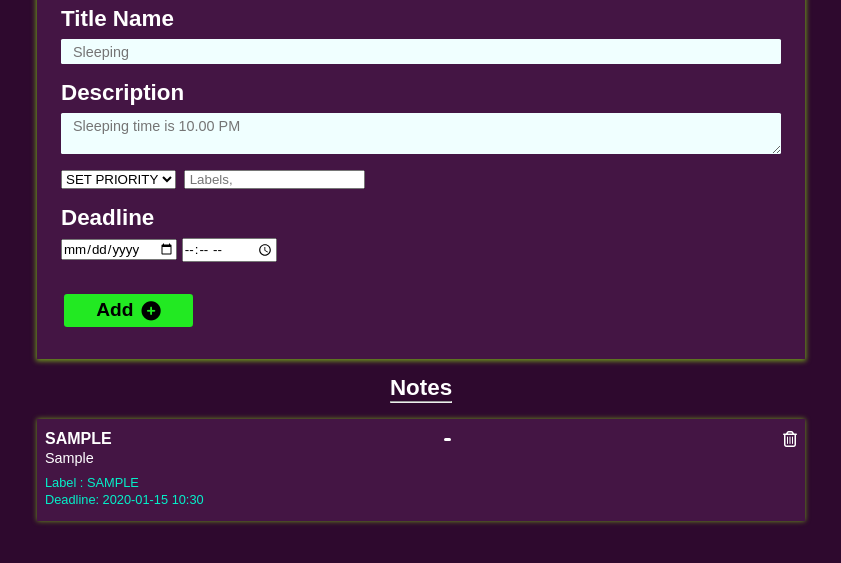
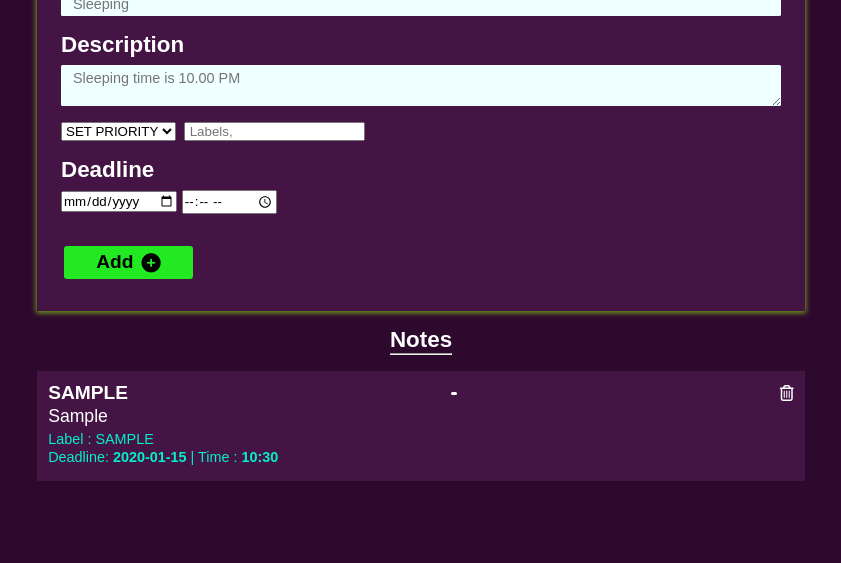
Before and after one commit to LokeshwarPrasad3/OCTANET_SEPTEMBER, a plain HTML site: page TASK2 - Todo List/index.html in a window 1280 px wide. Both pictures are taken after typing "Sample", "Sample", "Sample", "2020-01-15", "10:30" into the empty fields and a click on the button "Add". Shown: the part 173-736 px from the top of the page, without its empty margins (219-1060 px from the left). Drawn offline with Linux system fonts and the light colour scheme; a web font is replaced by a local one.

Commit message:
fix- some css alignment

```diff
--- a/TASK2 - Todo List/script.js
+++ b/TASK2 - Todo List/script.js
@@ -41,7 +41,9 @@ function showTodoList() {
                     </div>
                         <p class="show_description">${element.description}</p>
                         <p class="show_deadline">Label : <span>${element.label.toString().toUpperCase() }</span></p>
-                        <p class="show_deadline">Deadline: ${element.date} ${element.time}</p>
+                        <p class="show_deadline">
+                        Deadline:
+                        <span class="bold">${element.date}</span> | Time :  <span class="bold">${element.time}</span></p>
                 </div>
                 `;
 
--- a/TASK2 - Todo List/style.css
+++ b/TASK2 - Todo List/style.css
@@ -13,7 +13,7 @@ body {
 }
 /* container which contain all contents */
 .main_container {
-  margin: 5rem 0;
+  margin: 2rem 0;
   display: flex;
   flex-direction: column;
   justify-content: center;
@@ -31,7 +31,7 @@ body {
   background-color: rgb(68, 21, 68);
   width: 50%;
   margin: auto;
-  padding: 2rem 1.5rem;
+  padding: 1rem 1.5rem;
   box-shadow: 0 1px 5px 1px rgb(112, 156, 29);
   gap: 1.5rem;
 }
@@ -66,6 +66,9 @@ textarea:focus {
   background-color: azure;
   border-radius: 0.1rem;
   width: 100%;
+}
+.bold {
+  font-weight: bold;
 }
 /* input textarea which get description */
 #input_description {
@@ -122,21 +125,23 @@ textarea:focus {
   gap: 1.2rem;
   width: 50%;
   margin: auto;
+
+  max-height: 240px;
+  overflow: auto;
 }
 /* each cards designs */
 .cards {
   width: 100%;
-   max-height: 6.4rem;
-   height: 6.4rem;
+  max-height: 6.9rem;
+  height: 6.9rem;
   font-family: "signika negative", sans-serif;
-   padding: 0.7rem 0.5rem;
+  padding: 0.7rem;
   overflow-y: auto;
   box-shadow: 0 0 5px rgb(112, 156, 29);
   display: flex;
   flex-direction: column;
   gap: 0.1rem;
   background-color: rgb(68, 21, 68);
-
 }
 /* contains title and operations delete edits container */
 .title_operations {
@@ -171,20 +176,20 @@ textarea:focus {
 }
 /* showing cards */
 .show_title {
-  font-size: 1rem;
+  font-size: 1.2rem;
   font-weight: 600;
 }
 /* showing description */
 .show_description {
-  font-size: 0.9rem;
+  font-size: 1.1rem;
 }
 .show_deadline {
   position: relative;
-  top: 0.5rem;
-  font-size: 0.8rem;
+  top: 0.2rem;
+  font-size: 0.9rem;
   color: rgb(5, 240, 201);
 }
-.show_priority{
+.show_priority {
   background-color: white;
   color: red;
   font-size: 0.7rem;
@@ -197,7 +202,7 @@ textarea:focus {
   display: flex;
   gap: 0.5rem;
 }
-#labels{
+#labels {
   padding: 1px 0.3rem;
   border: none;
   border-radius: 0.1rem;
@@ -235,10 +240,8 @@ textarea:focus {
   }
   /* indivisual cards of list */
   .cards {
-    padding: 0.7rem 0.5rem;
+    padding: 0.7rem;
     width: 90%;
-    max-height: 6.3rem;
-    height: 6.3rem;
     box-shadow: 0 0 5px rgb(112, 156, 29);
   }
 }
```
